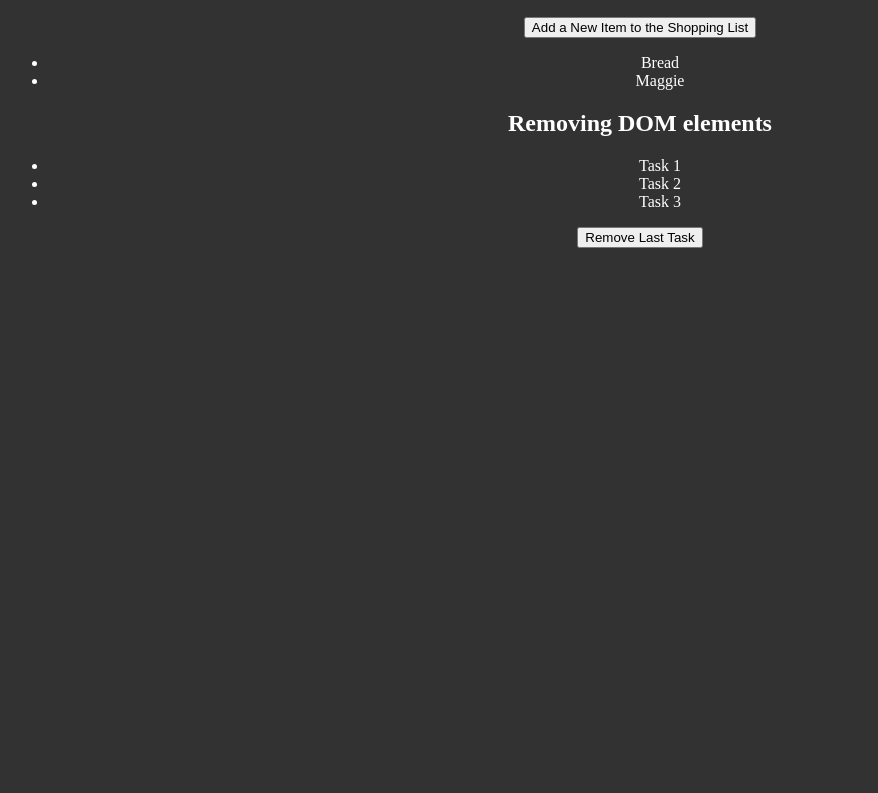
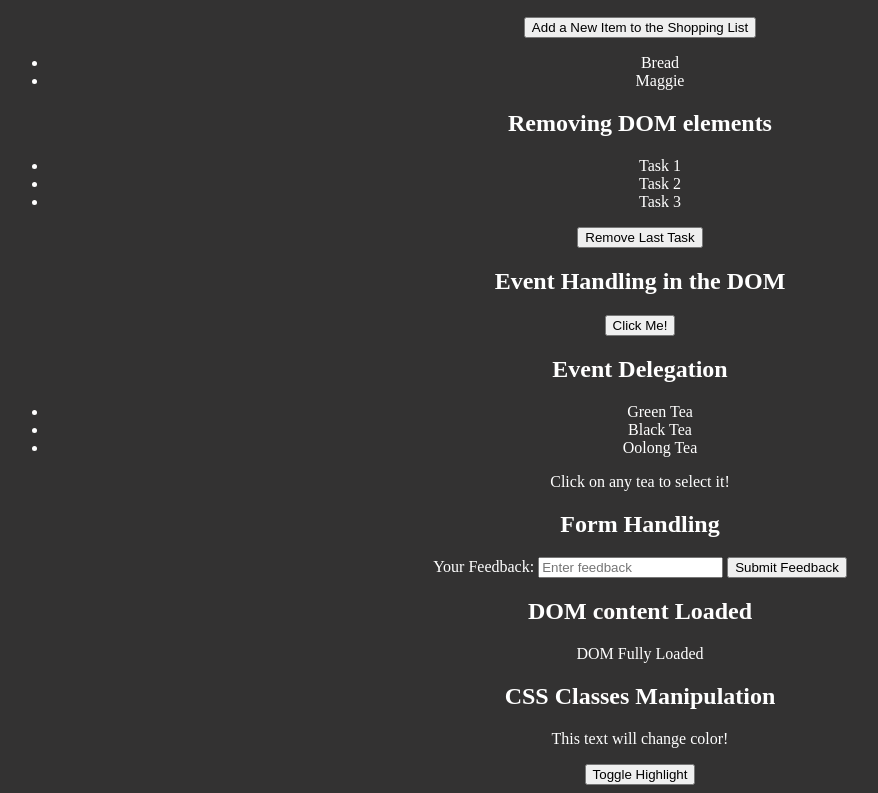
Before and after one commit to Rohit-1717/Js-Revision, a plain HTML site: page JS_Foundation/Part_8/DOM.html in a window 1280 px wide. Shown: the part 513-1306 px from the top of the page, without its empty margins (0-878 px from the left). Before the commit the page ends 800 px from the top, so only its background shows below. Drawn offline with Linux system fonts and the light colour scheme.

Commit message:
Completed!!

```diff
--- a/JS_Foundation/Part_8/DOM.html
+++ b/JS_Foundation/Part_8/DOM.html
@@ -1,22 +1,22 @@
 <!DOCTYPE html>
 <html lang="en">
   <head>
-    <meta charset="UTF-8">
-    <meta name="viewport" content="width=device-width, initial-scale=1.0">
+    <meta charset="UTF-8" />
+    <meta name="viewport" content="width=device-width, initial-scale=1.0" />
     <title>Document</title>
     <style>
-        body{
+      body {
         background-color: rgb(51, 50, 50);
         color: #fff;
         text-align: center;
       }
 
-        .highlights{
+      .highlights {
         background-color: yellow;
         font-weight: bold;
         color: black;
       }
-        .hidden{
+      .hidden {
         display: none;
       }
     </style>
@@ -36,9 +36,7 @@
 
     <!--Example 2: Traversing the DOM -->
     <section id="example-2">
-        <h2>
-            Traversing the DOM
-        </h2>
+      <h2>Traversing the DOM</h2>
       <ul id="citiesList">
         <li class="city">New York</li>
         <li>Paris</li>
@@ -49,15 +47,14 @@
       <button id="highlightFirstCity">Highlight First City</button>
     </section>
 
-
     <section id="example-3">
       <h2>Manipulating DOM Elements</h2>
-        <div id="coffeeOrder">Order:
+      <div id="coffeeOrder">
+        Order:
         <span id="coffeeType">Lattee</span>
       </div>
       <button id="changeOrder">Change Order to Espresso</button>
     </section>
-
 
     <section id="example-4">
       <h2>Creating and Inserting Elements</h2>
@@ -78,6 +75,42 @@
       <button id="removeLastTask">Remove Last Task</button>
     </section>
 
+    <section id="Example-6">
+      <h2>Event Handling in the DOM</h2>
+      <button id="clickMeButton">Click Me!</button>
+    </section>
+
+    <section id="Example-7">
+      <h2>Event Delegation</h2>
+      <ul id="teaList">
+        <li class="teaItem">Green Tea</li>
+        <li class="teaItem">Black Tea</li>
+        <li class="teaItem">Oolong Tea</li>
+      </ul>
+      <p>Click on any tea to select it!</p>
+    </section>
+
+    <section id="Example-8">
+      <h2>Form Handling</h2>
+      <form id="feedbackForm">
+        <label for="feedbackInput">Your Feedback:</label>
+        <input type="text" id="feedbackInput" placeholder="Enter feedback" />
+        <button type="submit">Submit Feedback</button>
+      </form>
+      <p id="feedbackDisplay"></p>
+    </section>
+
+    <section id="Example-9">
+      <h2>DOM content Loaded</h2>
+      <p id="domStatus">Waiting for DOM to load...</p>
+    </section>
+
+    <section id="Example-10">
+      <h2>CSS Classes Manipulation</h2>
+      <p id="descriptionText">This text will change color!</p>
+      <button id="toggleHighlight">Toggle Highlight</button>
+    </section>
+
     <script src="script.js"></script>
   </body>
 </html>
```
Lines whose indentation alone changed are shown as unchanged.
